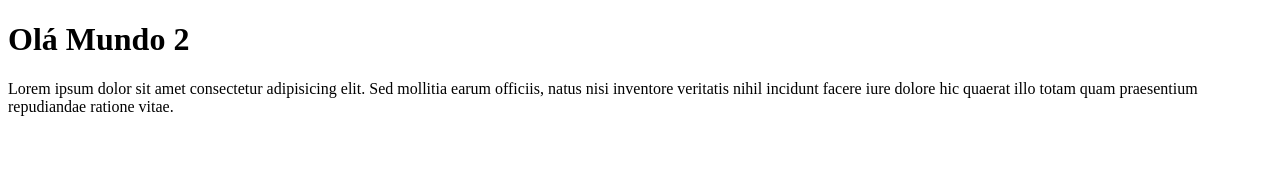
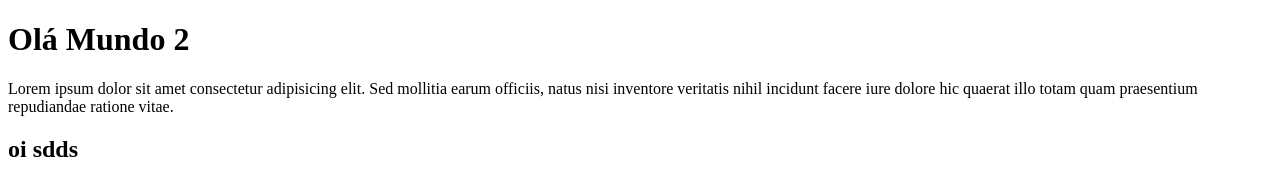
Before and after one commit to joshuaazev/teste-vscode, a plain HTML site: page index.html in a window 1280 px wide. Drawn offline with Linux system fonts and the light colour scheme.

Commit message:
commit do joshua

```diff
--- a/index.html
+++ b/index.html
@@ -9,5 +9,6 @@
 <body>
    <h1 >Olá Mundo 2</h1>
    <p>Lorem ipsum dolor sit amet consectetur adipisicing elit. Sed mollitia earum officiis, natus nisi inventore veritatis nihil incidunt facere iure dolore hic quaerat illo totam quam praesentium repudiandae ratione vitae.</p>
+   <h2> oi sdds </h2>
 </body>
 </html>
```
